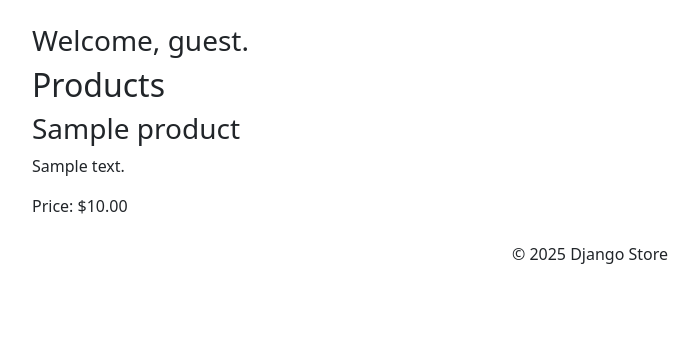
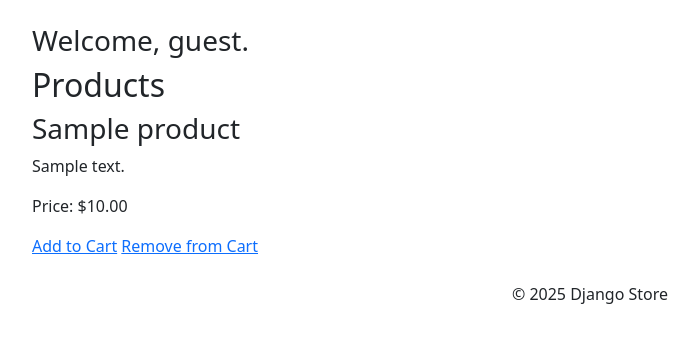
Before and after one commit to lucas-poirier/django_storefront, a Django app: page / in a window 1280 px wide. Shown: the part 56-399 px from the top of the page, without its empty margins (50-749 px from the left). Run offline with Django 5.2, Linux system fonts and the light colour scheme; tables that the repository leaves empty hold one stand-in row (values such as "Sample post").

Commit message:
Cart added

```diff
--- a/shop/models.py
+++ b/shop/models.py
@@ -1,4 +1,5 @@
 from django.db import models
+from django.contrib.auth.models import User
 
 # Create your models here.
 
@@ -10,3 +11,20 @@ class Product(models.Model):
 
     def __str__(self):
         return self.name
+
+class Cart(models.Model):
+    user = models.OneToOneField(User, on_delete=models.CASCADE)
+    created_at = models.DateTimeField(auto_now_add=True)
+
+    @property
+    def total_price(self):
+        return sum([item.total_price() for item in self.items.all()])
+
+
+class CartItem(models.Model):
+    cart = models.ForeignKey(Cart, on_delete=models.CASCADE, related_name="items")
+    product = models.ForeignKey("Product", on_delete=models.CASCADE)
+    quantity = models.PositiveIntegerField(default=1)
+
+    def total_price(self):
+        return self.product.price * self.quantity
--- a/shop/templates/base.html
+++ b/shop/templates/base.html
@@ -13,6 +13,9 @@
             <div class="collapse navbar-collapse">
                 <ul class="navbar-nav ms-auto">
                     {% if user.is_authenticated %}
+                        <li class="nav-item">
+                            <a class="nav-link" href="{% url 'cart_detail' %}">Cart</a>
+                        </li>
                         <li class="nav-item">
                             <form method="POST" action="{% url 'logout' %}">
                                 {% csrf_token %}
--- a/shop/templates/shop/product_list.html
+++ b/shop/templates/shop/product_list.html
@@ -14,6 +14,8 @@
             <h3>{{ product.name }}</h3>
             <p>{{ product.description }}</p>
             <p>Price: ${{ product.price }}</p>
+            <a href="{% url 'add_to_cart' product.id %}">Add to Cart</a>
+            <a href="{% url 'remove_from_cart' product.id %}">Remove from Cart</a>
         </div>
     {% endfor %}
 
--- a/shop/urls.py
+++ b/shop/urls.py
@@ -1,9 +1,12 @@
 from django.urls import path
-from .views import product_list
+from . import views
 import django.contrib.auth.views as auth_views
 
 urlpatterns = [
-    path('', product_list, name='product_list'),
+    path('', views.product_list, name='product_list'),
+    path('cart/', views.cart_detail, name='cart_detail'),
+    path('add_to_cart/<int:product_id>/', views.add_to_cart, name='add_to_cart'),
+    path('remove_from_cart/<int:product_id>/', views.remove_from_cart, name='remove_from_cart'),
     path('login/', auth_views.LoginView.as_view(), name='login'),
     path('logout/', auth_views.LogoutView.as_view(), name='logout'),
 ]
--- a/shop/views.py
+++ b/shop/views.py
@@ -1,5 +1,6 @@
-from .models import Product
-from django.shortcuts import render, redirect
+from .models import Product, Cart, CartItem
+from django.shortcuts import render, redirect, get_object_or_404
+from django.contrib.auth.decorators import login_required
 from django.contrib.auth import login
 from .forms import RegisterForm
 
@@ -21,3 +22,34 @@ def register(request):
     else:
         form = RegisterForm()
     return render(request, "registration/register.html", {"form": form})
+
+def custom_login(request):
+    if request.method == "POST":
+        user = login(request)
+        Cart.objects.get_or_create(user=user)
+        return redirect("product_list")
+
+@login_required
+def add_to_cart(request, product_id):
+    product = get_object_or_404(Product, id=product_id)
+    cart, created = Cart.objects.get_or_create(user=request.user)
+    cart_item, created = CartItem.objects.get_or_create(cart=cart, product=product)
+    if not created:
+        cart_item.quantity += 1
+        cart_item.save()
+    return redirect("product_list")
+
+@login_required
+def remove_from_cart(request, product_id):
+    cart = get_object_or_404(Cart, user=request.user)
+    cart_item = CartItem.objects.filter(cart=cart, product_id=product_id).first()
+
+    if cart_item:
+        cart_item.delete()
+
+    return redirect("product_list")
+
+@login_required
+def cart_detail(request):
+    cart, created = Cart.objects.get_or_create(user=request.user)
+    return render(request, "cart/cart_detail.html", {"cart": cart})
```
Also changed, not shown: shop/templates/cart/cart_detail.html (added, +18 -0 lines), shop/migrations/0002_cart_cartitem.py (added).
